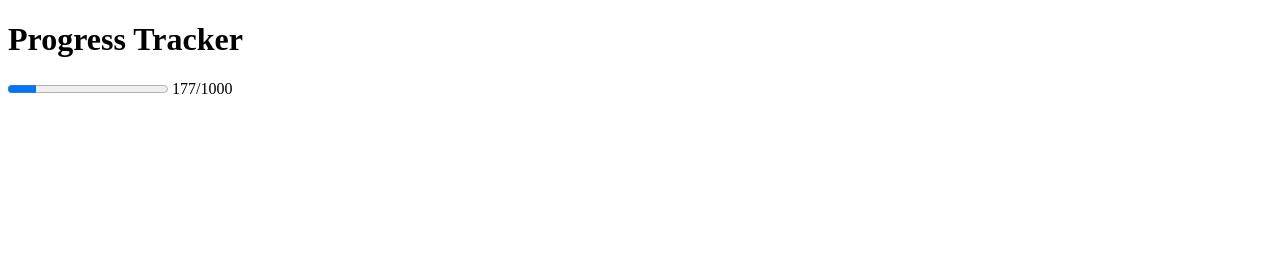
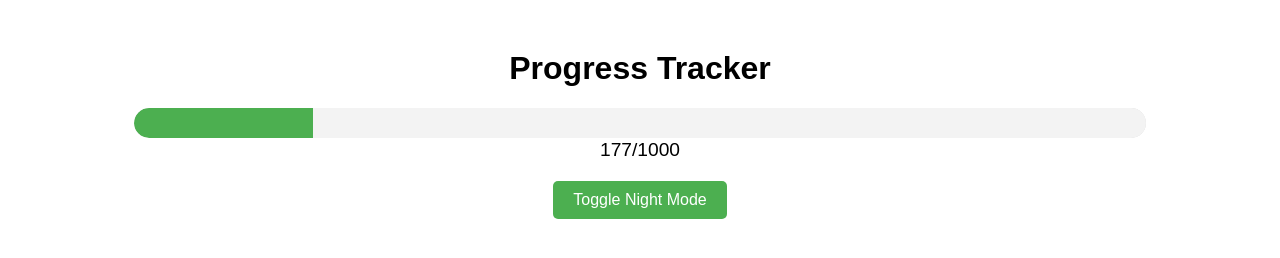
Before and after one commit to starfox1230/RadPrimer-Progress-Bar, a plain HTML site: page index.html in a window 1280 px wide. Drawn offline with Linux system fonts and the light colour scheme.

Commit message:
Update index.html

```diff
--- a/index.html
+++ b/index.html
@@ -4,21 +4,77 @@
     <meta charset="UTF-8">
     <meta name="viewport" content="width=device-width, initial-scale=1.0">
     <title>Progress Tracker</title>
+    <style>
+        body {
+            font-family: Arial, sans-serif;
+            background-color: #fff;
+            color: #000;
+            transition: background-color 0.3s, color 0.3s;
+        }
+        .night-mode {
+            background-color: rgb(37, 150, 190);
+            color: #fff;
+        }
+        .container {
+            width: 80%;
+            margin: 50px auto;
+            text-align: center;
+        }
+        #progress-bar {
+            width: 100%;
+            height: 30px;
+            border-radius: 15px;
+            overflow: hidden;
+            background-color: #f3f3f3;
+            box-shadow: inset 0 0 5px rgba(0, 0, 0, 0.2);
+        }
+        #progress-bar::-webkit-progress-bar {
+            background-color: #f3f3f3;
+        }
+        #progress-bar::-webkit-progress-value {
+            background-color: #4caf50;
+            border-radius: 15px 0 0 15px;
+        }
+        #progress-bar::-moz-progress-bar {
+            background-color: #4caf50;
+            border-radius: 15px 0 0 15px;
+        }
+        #progress-text {
+            margin-top: 10px;
+            font-size: 1.2em;
+        }
+        .toggle-button {
+            margin-top: 20px;
+            padding: 10px 20px;
+            font-size: 1em;
+            cursor: pointer;
+            background-color: #4caf50;
+            color: #fff;
+            border: none;
+            border-radius: 5px;
+            transition: background-color 0.3s;
+        }
+        .toggle-button:hover {
+            background-color: #45a049;
+        }
+    </style>
 </head>
 <body>
-    <h1>Progress Tracker</h1>
-    <div>
-        <progress id="progress-bar" value="0" max="1000"></progress>
-        <span id="progress-text">0/1000</span>
+    <div class="container">
+        <h1>Progress Tracker</h1>
+        <div>
+            <progress id="progress-bar" value="0" max="1000"></progress>
+            <span id="progress-text">0/1000</span>
+        </div>
+        <button class="toggle-button" onclick="toggleNightMode()">Toggle Night Mode</button>
     </div>
     <script>
-        fetch('progress.json')
-            .then(response => {
-                if (!response.ok) {
-                    throw new Error('Network response was not ok ' + response.statusText);
-                }
-                return response.json();
-            })
+        function toggleNightMode() {
+            document.body.classList.toggle('night-mode');
+        }
+
+        fetch('progress.json?v=' + new Date().getTime())
+            .then(response => response.json())
             .then(data => {
                 console.log('Fetched data:', data);
                 const progressBar = document.getElementById('progress-bar');
```
